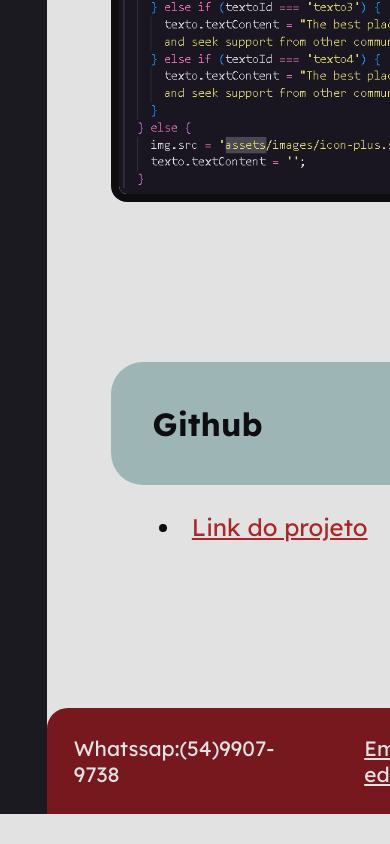
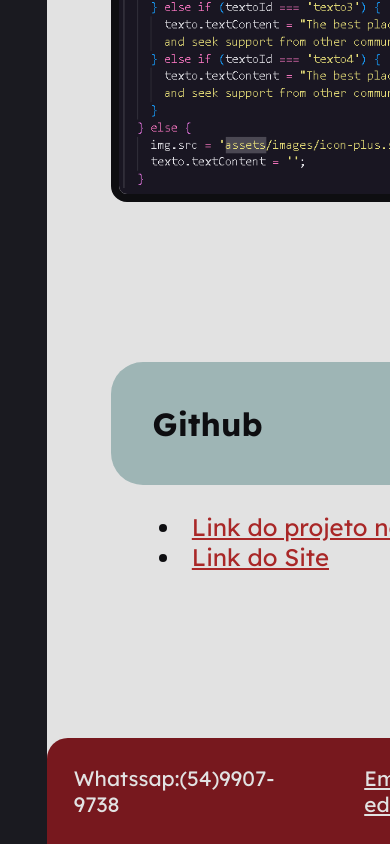
Before and after one commit to EP3droso/Portfolio-Cartas, a plain HTML site: page siteResponsivo.html in a window 390 px wide. Shown: the part 2147-2991 px from the top of the page. Before the commit the page ends 2961 px from the top, so only its background shows below. Drawn offline with Linux system fonts and the light colour scheme.

Commit message:
Update siteResponsivo.html

```diff
--- a/siteResponsivo.html
+++ b/siteResponsivo.html
@@ -275,7 +275,11 @@ body{
             <div id="githubDiv" class="github topico">
                 <h2 id="github">Github</h2>
                 <li>
-                    <a href="https://github.com/EP3droso/Site-de-Duvidas-Responsivo---Frontend-Mentor" target="_blank">Link do projeto</a>
+                    <a href="https://github.com/EP3droso/Site-de-Duvidas-Responsivo---Frontend-Mentor" target="_blank">Link do projeto no Github</a>
+                </li>
+                <li>
+                    <a  href="https://site-de-duvidas-responsivo-frontend-mentor.vercel.app"  target="_blank">Link do Site</a>
+
                 </li>
             </div>
 
```
